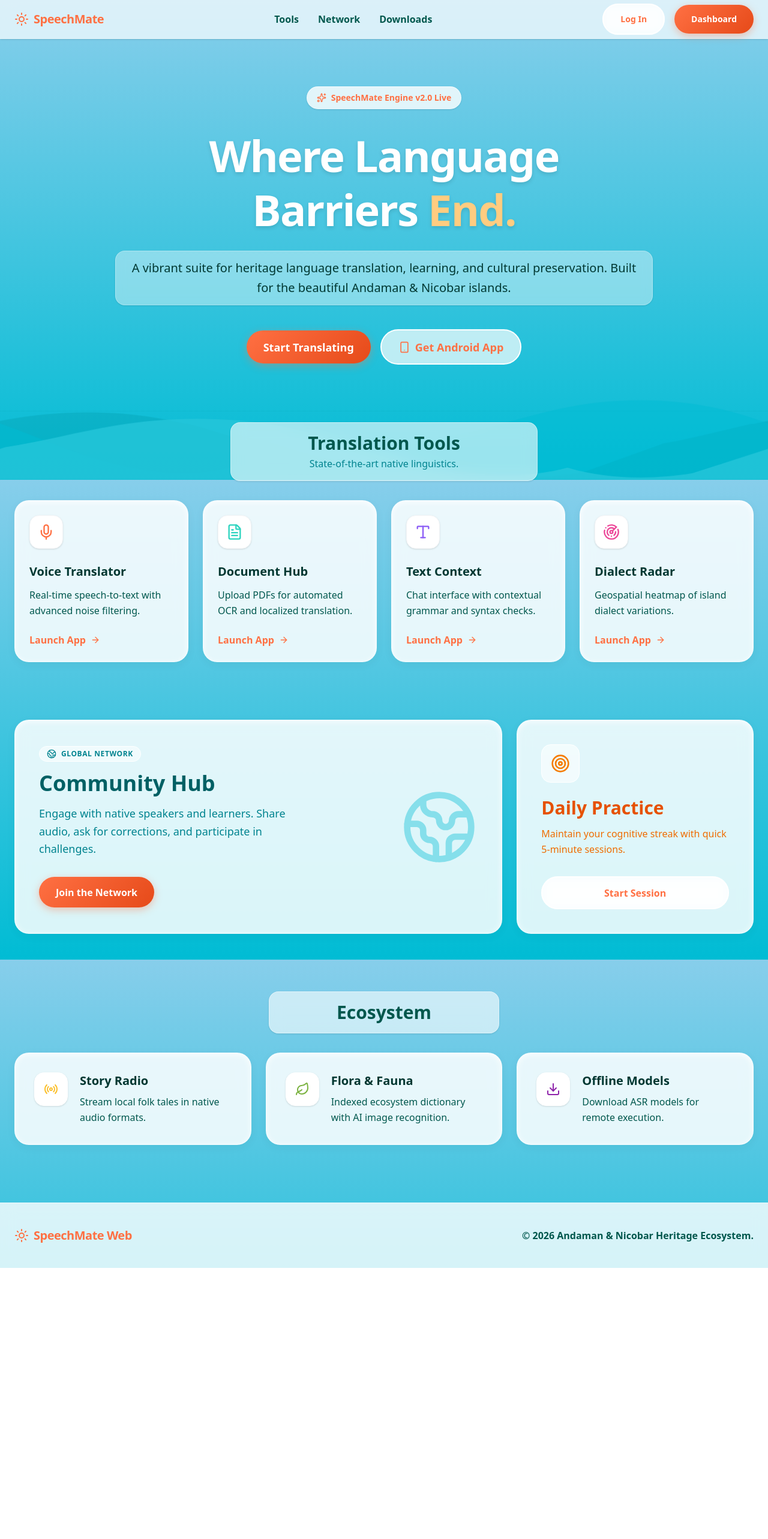
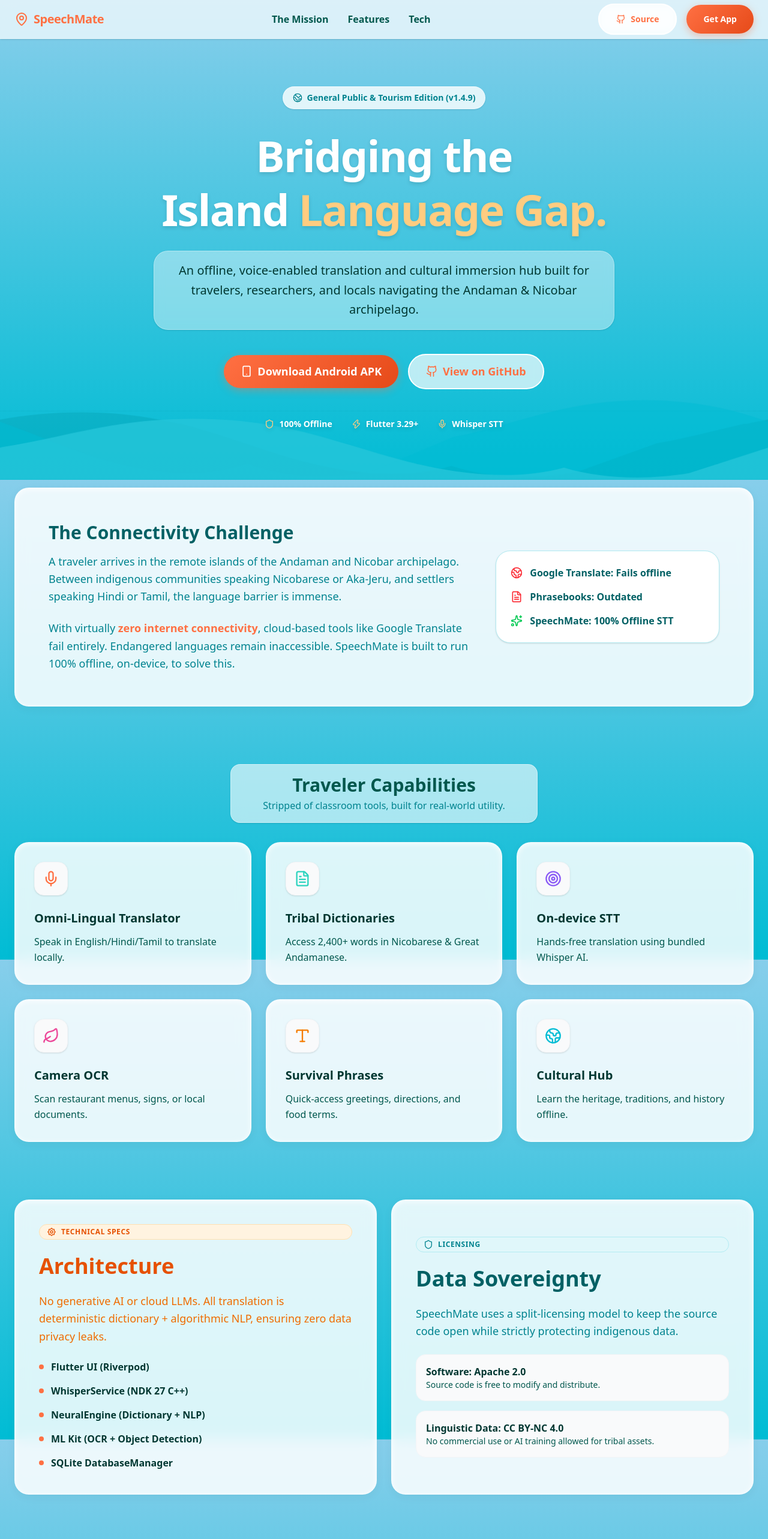
Before and after one commit to sathiyatskrj/Speechmate_General, a Next.js app: page / in a window 1280 px wide. Shown: the top 2566 px of the page at 60% size. Before the commit the page ends 2114 px from the top, so only its background shows below. Built offline with nearby package versions, Linux system fonts and the light colour scheme.

Commit message:
refactor: align website entirely with SpeechMate General Flutter App README

```diff
--- a/app/page.tsx
+++ b/app/page.tsx
@@ -1,29 +1,16 @@
 "use client";
 
-import { Mic, FileText, Type, Radar, Globe2, Radio, Target, Leaf, Sparkles, Smartphone, Download, ArrowRight, Sun } from "lucide-react";
+import { Mic, FileText, Type, Radar, Globe2, Target, Leaf, Radio, Download, ArrowRight, Sparkles, Smartphone, Github, Shield, MapPin, Zap } from "lucide-react";
 import Link from "next/link";
 import { toast } from "sonner";
-import { useRouter } from "next/navigation";
 import { useEffect, useState } from "react";
 
 export default function Home() {
-  const router = useRouter();
   const [mounted, setMounted] = useState(false);
 
   useEffect(() => {
     setMounted(true);
   }, []);
-
-  const handleToolClick = (toolName: string) => {
-    toast.success(`Opening ${toolName}`, {
-      description: "Redirecting to the portal...",
-    });
-    setTimeout(() => {
-      // Use the newly created /tools/[tool] route
-      const slug = toolName.toLowerCase().replace(/\s+/g, '-');
-      router.push(`/tools/${slug}`);
-    }, 800);
-  };
 
   if (!mounted) return null;
 
@@ -33,20 +20,20 @@
       <nav className="fixed top-0 left-0 right-0 z-50 bg-white/70 backdrop-blur-md border-b border-white/30 shadow-sm">
         <div className="max-w-7xl mx-auto px-6 h-16 flex items-center justify-between">
           <div className="flex items-center gap-2 font-bold text-xl tracking-tight text-[#FF7043]">
-            <Sun className="w-6 h-6" />
+            <MapPin className="w-6 h-6" />
             SpeechMate
           </div>
           <div className="hidden md:flex items-center gap-8 font-semibold text-[#00574D]">
-            <Link href="#capabilities" className="hover:text-[#FF7043] transition-colors">Tools</Link>
-            <Link href="#community" className="hover:text-[#FF7043] transition-colors">Network</Link>
-            <Link href="#models" className="hover:text-[#FF7043] transition-colors">Downloads</Link>
+            <Link href="#problem" className="hover:text-[#FF7043] transition-colors">The Mission</Link>
+            <Link href="#features" className="hover:text-[#FF7043] transition-colors">Features</Link>
+            <Link href="#architecture" className="hover:text-[#FF7043] transition-colors">Tech</Link>
           </div>
           <div className="flex items-center gap-4">
-            <button onClick={() => handleToolClick('Sign In')} className="btn-glass text-sm px-4 py-2 hidden sm:flex">
-              Log In
-            </button>
-            <button onClick={() => handleToolClick('Dashboard')} className="btn-tropical text-sm px-4 py-2">
-              Dashboard
+            <Link href="https://github.com/sathiyatskrj/Speechmate" target="_blank" className="btn-glass text-sm px-4 py-2 hidden sm:flex">
+              <Github className="w-4 h-4" /> Source
+            </Link>
+            <button onClick={() => toast.success("APK downloading...")} className="btn-tropical text-sm px-4 py-2">
+              Get App
             </button>
           </div>
         </div>
@@ -55,119 +42,124 @@
       <div className="max-w-7xl mx-auto px-6 pt-36 pb-24 relative z-10">
         {/* Hero Section */}
         <div className="flex flex-col items-center text-center max-w-4xl mx-auto mb-24 animate-float">
-          <span className="inline-flex items-center gap-2 px-4 py-2 rounded-full bg-white/80 border border-white/50 text-sm font-bold text-[#FF7043] shadow-sm mb-8">
-            <Sparkles className="w-4 h-4" />
-            SpeechMate Engine v2.0 Live
+          <span className="inline-flex items-center gap-2 px-4 py-2 rounded-full bg-white/80 border border-white/50 text-sm font-bold text-[#00838F] shadow-sm mb-8">
+            <Globe2 className="w-4 h-4" />
+            General Public & Tourism Edition (v1.4.9)
           </span>
-          <h1 className="text-5xl sm:text-7xl font-extrabold tracking-tight leading-tight mb-6 text-white drop-shadow-md">
-            Where Language <br className="hidden md:block" />
-            Barriers <span className="text-[#FFCC80]">End.</span>
+          <h1 className="text-5xl md:text-7xl font-extrabold tracking-tight leading-tight mb-6 text-white drop-shadow-md">
+            Bridging the <br className="hidden md:block" />
+            Island <span className="text-[#FFCC80]">Language Gap.</span>
           </h1>
-          <p className="text-lg md:text-xl font-medium text-[#003731] mb-10 leading-relaxed bg-white/40 px-6 py-3 rounded-2xl backdrop-blur-sm border border-white/30 shadow-sm">
-            A vibrant suite for heritage language translation, learning, and cultural preservation. Built for the beautiful Andaman & Nicobar islands.
+          <p className="text-lg md:text-xl font-medium text-[#003731] mb-10 leading-relaxed bg-white/40 px-8 py-4 rounded-3xl backdrop-blur-sm border border-white/30 shadow-sm max-w-3xl">
+            An offline, voice-enabled translation and cultural immersion hub built for travelers, researchers, and locals navigating the Andaman & Nicobar archipelago.
           </p>
           <div className="flex flex-col sm:flex-row items-center justify-center gap-4 w-full sm:w-auto">
-            <button onClick={() => handleToolClick('Translator Console')} className="btn-tropical w-full sm:w-auto px-8 py-4 text-lg">
-              Start Translating
+            <button onClick={() => toast.success("Starting APK download...")} className="btn-tropical w-full sm:w-auto px-8 py-4 text-lg">
+              <Smartphone className="w-5 h-5" />
+              Download Android APK
             </button>
-            <button onClick={() => handleToolClick('Download App')} className="btn-glass w-full sm:w-auto px-8 py-4 text-lg">
-              <Smartphone className="w-5 h-5" />
-              Get Android App
-            </button>
+            <Link href="https://github.com/sathiyatskrj/Speechmate" target="_blank" className="btn-glass w-full sm:w-auto px-8 py-4 text-lg bg-white border-2">
+              <Github className="w-5 h-5" />
+              View on GitHub
+            </Link>
+          </div>
+
+          <div className="mt-12 flex items-center justify-center gap-8 text-sm font-bold text-white drop-shadow-md flex-wrap">
+            <div className="flex items-center gap-2"><Shield className="w-4 h-4 text-[#FFCC80]" /> 100% Offline</div>
+            <div className="flex items-center gap-2"><Zap className="w-4 h-4 text-[#FFCC80]" /> Flutter 3.29+</div>
+            <div className="flex items-center gap-2"><Mic className="w-4 h-4 text-[#FFCC80]" /> Whisper STT</div>
           </div>
         </div>
 
-        {/* Translation Tools Grid */}
-        <div id="capabilities" className="mb-24">
+        {/* The Problem Section */}
+        <div id="problem" className="mb-24">
+           <div className="island-card p-10 md:p-14 bg-gradient-to-br from-white/95 to-[#E0F7FA]/90">
+             <div className="flex flex-col md:flex-row gap-10 items-center">
+                <div className="flex-1">
+                  <h2 className="text-3xl font-extrabold text-[#006064] mb-4">The Connectivity Challenge</h2>
+                  <p className="text-lg text-[#00838F] font-medium leading-relaxed mb-6">
+                    A traveler arrives in the remote islands of the Andaman and Nicobar archipelago. Between indigenous communities speaking Nicobarese or Aka-Jeru, and settlers speaking Hindi or Tamil, the language barrier is immense.
+                  </p>
+                  <p className="text-lg text-[#00838F] font-medium leading-relaxed">
+                    With virtually <strong className="text-[#FF7043]">zero internet connectivity</strong>, cloud-based tools like Google Translate fail entirely. Endangered languages remain inaccessible. SpeechMate is built to run 100% offline, on-device, to solve this.
+                  </p>
+                </div>
+                <div className="w-full md:w-1/3 bg-white rounded-3xl p-6 shadow-sm border border-[#B2EBF2] flex flex-col gap-4">
+                  <div className="flex items-center gap-3 text-[#006064] font-bold"><Globe2 className="w-5 h-5 text-red-500" /> Google Translate: Fails offline</div>
+                  <div className="flex items-center gap-3 text-[#006064] font-bold"><FileText className="w-5 h-5 text-red-500" /> Phrasebooks: Outdated</div>
+                  <div className="flex items-center gap-3 text-[#006064] font-bold"><Sparkles className="w-5 h-5 text-green-500" /> SpeechMate: 100% Offline STT</div>
+                </div>
+             </div>
+           </div>
+        </div>
+
+        {/* Core Features */}
+        <div id="features" className="mb-24">
           <div className="mb-8 text-center bg-white/60 py-4 rounded-2xl backdrop-blur-md border border-white/40 shadow-sm max-w-lg mx-auto">
-            <h2 className="text-3xl font-bold text-[#00574D]">Translation Tools</h2>
-            <p className="font-medium mt-1 text-[#00838F]">State-of-the-art native linguistics.</p>
+            <h2 className="text-3xl font-bold text-[#00574D]">Traveler Capabilities</h2>
+            <p className="font-medium mt-1 text-[#00838F]">Stripped of classroom tools, built for real-world utility.</p>
           </div>
 
-          <div className="grid grid-cols-1 sm:grid-cols-2 lg:grid-cols-4 gap-6">
+          <div className="grid grid-cols-1 sm:grid-cols-2 lg:grid-cols-3 gap-6">
             {[
-              { name: "Voice Translator", desc: "Real-time speech-to-text with advanced noise filtering.", icon: Mic, color: "text-[#FF7043]" },
-              { name: "Document Hub", desc: "Upload PDFs for automated OCR and localized translation.", icon: FileText, color: "text-[#2DD4BF]" },
-              { name: "Text Context", desc: "Chat interface with contextual grammar and syntax checks.", icon: Type, color: "text-[#8B5CF6]" },
-              { name: "Dialect Radar", desc: "Geospatial heatmap of island dialect variations.", icon: Radar, color: "text-[#EC4899]" },
+              { name: "Omni-Lingual Translator", desc: "Speak in English/Hindi/Tamil to translate locally.", icon: Mic, color: "text-[#FF7043]" },
+              { name: "Tribal Dictionaries", desc: "Access 2,400+ words in Nicobarese & Great Andamanese.", icon: FileText, color: "text-[#2DD4BF]" },
+              { name: "On-device STT", desc: "Hands-free translation using bundled Whisper AI.", icon: Target, color: "text-[#8B5CF6]" },
+              { name: "Camera OCR", desc: "Scan restaurant menus, signs, or local documents.", icon: Leaf, color: "text-[#EC4899]" },
+              { name: "Survival Phrases", desc: "Quick-access greetings, directions, and food terms.", icon: Type, color: "text-[#F57C00]" },
+              { name: "Cultural Hub", desc: "Learn the heritage, traditions, and history offline.", icon: Globe2, color: "text-[#00BCD4]" },
             ].map((tool, i) => (
               <div
                 key={i}
-                onClick={() => handleToolClick(tool.name)}
-                className="island-card p-6 flex flex-col h-full cursor-pointer group"
+                className="island-card p-8 flex flex-col h-full bg-white/90"
               >
-                <div className={`w-14 h-14 rounded-2xl bg-white border border-gray-100 flex items-center justify-center mb-6 group-hover:scale-110 transition-transform shadow-sm ${tool.color}`}>
+                <div className={`w-14 h-14 rounded-2xl bg-gray-50 border border-gray-100 flex items-center justify-center mb-6 shadow-sm ${tool.color}`}>
                   <tool.icon className="w-7 h-7" />
                 </div>
                 <h3 className="font-bold text-xl mb-3 text-[#003731]">{tool.name}</h3>
                 <p className="font-medium text-[#00574D] flex-grow leading-relaxed">{tool.desc}</p>
-                <div className="mt-6 font-bold text-[#FF7043] flex items-center group-hover:text-[#E64A19] transition-colors">
-                  Launch App <ArrowRight className="w-4 h-4 ml-2 group-hover:translate-x-1 transition-transform" />
-                </div>
               </div>
             ))}
           </div>
         </div>
 
-        {/* Culture & Practice Section */}
-        <div id="community" className="grid grid-cols-1 lg:grid-cols-3 gap-6 mb-24">
-          <div className="lg:col-span-2 island-card p-10 flex flex-col md:flex-row items-center gap-10 justify-between cursor-pointer group" onClick={() => handleToolClick('Community Hub')}>
-            <div>
-              <div className="inline-flex items-center gap-2 px-3 py-1 rounded-full bg-white/50 text-[#00838F] text-xs font-bold uppercase tracking-wider mb-4 border border-white">
-                <Globe2 className="w-4 h-4" /> Global Network
-              </div>
-              <h2 className="text-4xl font-extrabold mb-4 text-[#006064]">Community Hub</h2>
-              <p className="font-medium text-[#00838F] max-w-md leading-relaxed mb-8 text-lg">
-                Engage with native speakers and learners. Share audio, ask for corrections, and participate in challenges.
-              </p>
-              <button className="btn-tropical">
-                Join the Network
-              </button>
-            </div>
-            <Globe2 className="w-32 h-32 text-[#4DD0E1] group-hover:scale-110 transition-transform duration-500 opacity-60 hidden md:block" />
+        {/* Architecture */}
+        <div id="architecture" className="grid grid-cols-1 lg:grid-cols-2 gap-6 mb-24">
+          <div className="island-card p-10 flex flex-col justify-center bg-white/95">
+             <div className="inline-flex items-center gap-2 px-3 py-1 rounded-full bg-[#FFF3E0] text-[#E65100] text-xs font-bold uppercase tracking-wider mb-6 border border-[#FFE0B2]">
+                <Settings className="w-4 h-4" /> Technical Specs
+             </div>
+             <h2 className="text-4xl font-extrabold mb-6 text-[#E65100]">Architecture</h2>
+             <p className="font-medium text-[#EF6C00] leading-relaxed mb-6 text-lg">
+                No generative AI or cloud LLMs. All translation is deterministic dictionary + algorithmic NLP, ensuring zero data privacy leaks.
+             </p>
+             <ul className="space-y-4 font-bold text-[#003731]">
+               <li className="flex items-center gap-3"><span className="w-2 h-2 rounded-full bg-[#FF7043]"></span> Flutter UI (Riverpod)</li>
+               <li className="flex items-center gap-3"><span className="w-2 h-2 rounded-full bg-[#FF7043]"></span> WhisperService (NDK 27 C++)</li>
+               <li className="flex items-center gap-3"><span className="w-2 h-2 rounded-full bg-[#FF7043]"></span> NeuralEngine (Dictionary + NLP)</li>
+               <li className="flex items-center gap-3"><span className="w-2 h-2 rounded-full bg-[#FF7043]"></span> ML Kit (OCR + Object Detection)</li>
+               <li className="flex items-center gap-3"><span className="w-2 h-2 rounded-full bg-[#FF7043]"></span> SQLite DatabaseManager</li>
+             </ul>
           </div>
 
-          <div className="island-card p-10 flex flex-col justify-between cursor-pointer group" onClick={() => handleToolClick('Daily Practice')}>
-            <div>
-              <div className="w-16 h-16 rounded-2xl bg-white/60 border border-white flex items-center justify-center mb-6">
-                <Target className="w-8 h-8 text-[#F57C00]" />
-              </div>
-              <h3 className="text-3xl font-extrabold mb-3 text-[#E65100]">Daily Practice</h3>
-              <p className="font-medium text-[#EF6C00] leading-relaxed">
-                Maintain your cognitive streak with quick 5-minute sessions.
-              </p>
-            </div>
-            <button className="btn-glass w-full mt-8 border-[#F57C00] text-[#F57C00] hover:bg-[#F57C00] hover:text-white">
-              Start Session
-            </button>
-          </div>
-        </div>
-
-        {/* Integrations */}
-        <div id="models">
-          <div className="mb-8 text-center bg-white/60 py-4 rounded-2xl backdrop-blur-md border border-white/40 shadow-sm max-w-sm mx-auto">
-             <h2 className="text-3xl font-bold text-[#00574D]">Ecosystem</h2>
-          </div>
-          <div className="grid grid-cols-1 md:grid-cols-3 gap-6">
-            {[
-              { name: "Story Radio", desc: "Stream local folk tales in native audio formats.", icon: Radio, text: "text-[#FBC02D]" },
-              { name: "Flora & Fauna", desc: "Indexed ecosystem dictionary with AI image recognition.", icon: Leaf, text: "text-[#7CB342]" },
-              { name: "Offline Models", desc: "Download ASR models for remote execution.", icon: Download, text: "text-[#8E24AA]" },
-            ].map((tool, i) => (
-              <div
-                key={i}
-                onClick={() => handleToolClick(tool.name)}
-                className="island-card p-8 cursor-pointer flex items-start gap-5 group"
-              >
-                <div className={`w-14 h-14 rounded-2xl bg-white border border-white flex items-center justify-center shrink-0 shadow-sm ${tool.text}`}>
-                  <tool.icon className="w-6 h-6 group-hover:scale-110 transition-transform" />
+          <div className="island-card p-10 flex flex-col justify-center bg-white/95">
+             <div className="inline-flex items-center gap-2 px-3 py-1 rounded-full bg-[#E0F7FA] text-[#00838F] text-xs font-bold uppercase tracking-wider mb-6 border border-[#B2EBF2]">
+                <Shield className="w-4 h-4" /> Licensing
+             </div>
+             <h2 className="text-4xl font-extrabold mb-6 text-[#006064]">Data Sovereignty</h2>
+             <p className="font-medium text-[#00838F] leading-relaxed mb-6 text-lg">
+                SpeechMate uses a split-licensing model to keep the source code open while strictly protecting indigenous data.
+             </p>
+             <div className="space-y-4">
+                <div className="bg-gray-50 p-4 rounded-2xl border border-gray-100">
+                  <h4 className="font-bold text-[#003731]">Software: Apache 2.0</h4>
+                  <p className="text-sm font-medium text-[#00574D]">Source code is free to modify and distribute.</p>
                 </div>
-                <div>
-                  <h4 className="font-bold text-xl mb-2 text-[#003731]">{tool.name}</h4>
-                  <p className="font-medium text-[#00574D] leading-relaxed">{tool.desc}</p>
+                <div className="bg-gray-50 p-4 rounded-2xl border border-gray-100">
+                  <h4 className="font-bold text-[#003731]">Linguistic Data: CC BY-NC 4.0</h4>
+                  <p className="text-sm font-medium text-[#00574D]">No commercial use or AI training allowed for tribal assets.</p>
                 </div>
-              </div>
-            ))}
+             </div>
           </div>
         </div>
       </div>
@@ -176,14 +168,19 @@
       <footer className="bg-white/80 backdrop-blur-md border-t border-white/50 py-10 relative z-10">
         <div className="max-w-7xl mx-auto px-6 flex flex-col md:flex-row items-center justify-between gap-4 text-center md:text-left">
           <div className="font-bold tracking-tight flex items-center gap-2 text-[#FF7043] text-xl">
-            <Sun className="w-6 h-6" />
-            SpeechMate Web
+            <MapPin className="w-6 h-6" />
+            SpeechMate App
           </div>
           <p className="font-bold text-[#00574D]">
-            © {new Date().getFullYear()} Andaman & Nicobar Heritage Ecosystem.
+            © {new Date().getFullYear()} T Sathiya Moorthy. Andaman & Nicobar Edition.
           </p>
         </div>
       </footer>
     </main>
   );
 }
+
+// Temporary icon to avoid import error
+function Settings({ className }: { className?: string }) {
+  return <svg className={className} fill="none" viewBox="0 0 24 24" stroke="currentColor"><path strokeLinecap="round" strokeLinejoin="round" strokeWidth={2} d="M10.325 4.317c.426-1.756 2.924-1.756 3.35 0a1.724 1.724 0 002.573 1.066c1.543-.94 3.31.826 2.37 2.37a1.724 1.724 0 001.065 2.572c1.756.426 1.756 2.924 0 3.35a1.724 1.724 0 00-1.066 2.573c.94 1.543-.826 3.31-2.37 2.37a1.724 1.724 0 00-2.572 1.065c-.426 1.756-2.924 1.756-3.35 0a1.724 1.724 0 00-2.573-1.066c-1.543.94-3.31-.826-2.37-2.37a1.724 1.724 0 00-1.065-2.572c-1.756-.426-1.756-2.924 0-3.35a1.724 1.724 0 001.066-2.573c-.94-1.543.826-3.31 2.37-2.37.996.608 2.296.07 2.572-1.065z" /><path strokeLinecap="round" strokeLinejoin="round" strokeWidth={2} d="M15 12a3 3 0 11-6 0 3 3 0 016 0z" /></svg>;
+}
--- a/app/tools/[tool]/page.tsx
+++ /dev/null
@@ -1,64 +0,0 @@
-"use client";
-
-import { use } from "react";
-import Link from "next/link";
-import { ArrowLeft, Settings, Mic, FileText, Type, Radar, Target, Globe2 } from "lucide-react";
-import { motion } from "framer-motion";
-
-export default function ToolPage({ params }: { params: Promise<{ tool: string }> }) {
-  const resolvedParams = use(params);
-  const toolName = resolvedParams.tool.split('-').map(w => w.charAt(0).toUpperCase() + w.slice(1)).join(' ');
-
-  // Map icons based on string
-  const getIcon = () => {
-    if (toolName.includes("Voice")) return <Mic className="w-12 h-12 text-[#FF7043]" />;
-    if (toolName.includes("Document")) return <FileText className="w-12 h-12 text-[#2DD4BF]" />;
-    if (toolName.includes("Text")) return <Type className="w-12 h-12 text-[#8B5CF6]" />;
-    if (toolName.includes("Radar")) return <Radar className="w-12 h-12 text-[#EC4899]" />;
-    if (toolName.includes("Community")) return <Globe2 className="w-12 h-12 text-[#00BCD4]" />;
-    return <Target className="w-12 h-12 text-[#F57C00]" />;
-  };
-
-  return (
-    <main className="min-h-screen bg-slate-50 relative z-10 font-sans text-[#003731] flex flex-col">
-      <nav className="border-b border-gray-200 bg-white px-6 h-16 flex items-center justify-between">
-        <Link href="/" className="flex items-center gap-2 text-[#00574D] font-bold hover:text-[#FF7043] transition-colors">
-          <ArrowLeft className="w-5 h-5" />
-          Back to Home
-        </Link>
-        <div className="font-sora font-bold text-lg text-[#003731]">
-          {toolName} Console
-        </div>
-        <button className="p-2 text-gray-500 hover:text-gray-900 rounded-full hover:bg-gray-100 transition-colors">
-          <Settings className="w-5 h-5" />
-        </button>
-      </nav>
-
-      <div className="flex-grow flex items-center justify-center p-6 bg-gradient-to-b from-sky-50 to-teal-50">
-        <div className="max-w-2xl w-full bg-white rounded-3xl shadow-xl p-10 border border-gray-100 text-center relative overflow-hidden">
-          <div className="absolute top-0 left-0 w-full h-2 bg-gradient-to-r from-[#FF7043] via-[#00BCD4] to-[#2DD4BF]"></div>
-
-          <div className="w-24 h-24 mx-auto bg-gray-50 rounded-2xl border border-gray-100 flex items-center justify-center mb-8 shadow-sm">
-            {getIcon()}
-          </div>
-
-          <h1 className="text-4xl font-sora font-extrabold text-[#003731] mb-4">
-            {toolName} Workspace
-          </h1>
-          <p className="text-lg text-[#00574D] font-medium mb-10 max-w-lg mx-auto">
-            This module has been initialized successfully. The user interface for this specific tool will be integrated here from the Flutter repository.
-          </p>
-
-          <div className="flex items-center justify-center gap-4">
-            <button className="bg-[#FF7043] hover:bg-[#E64A19] text-white px-8 py-3 rounded-full font-bold shadow-md transition-colors">
-              Initialize Connection
-            </button>
-            <Link href="/" className="px-8 py-3 rounded-full font-bold text-[#FF7043] border-2 border-[#FF7043] hover:bg-[#FFF3E0] transition-colors">
-              Close Tool
-            </Link>
-          </div>
-        </div>
-      </div>
-    </main>
-  );
-}
```
